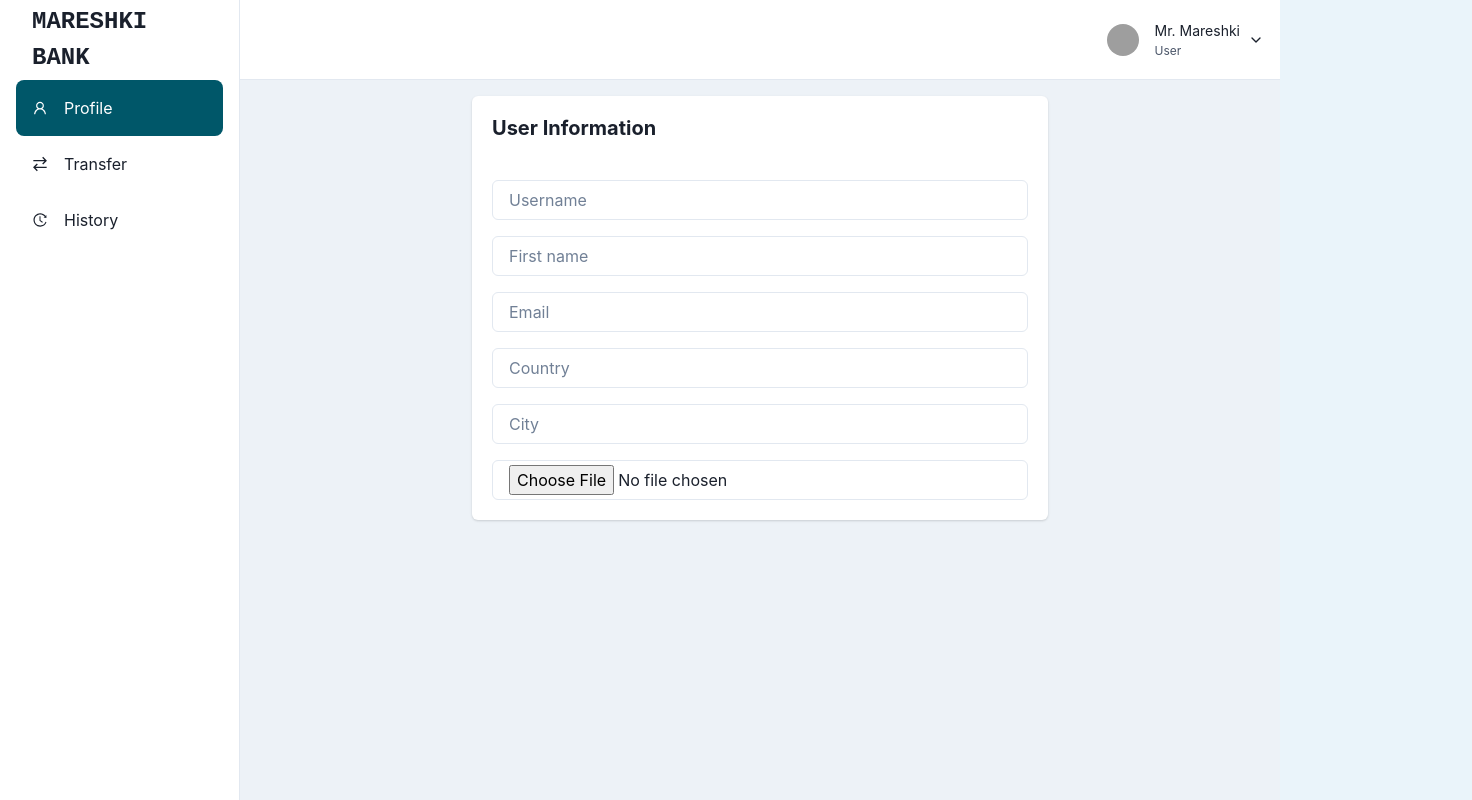
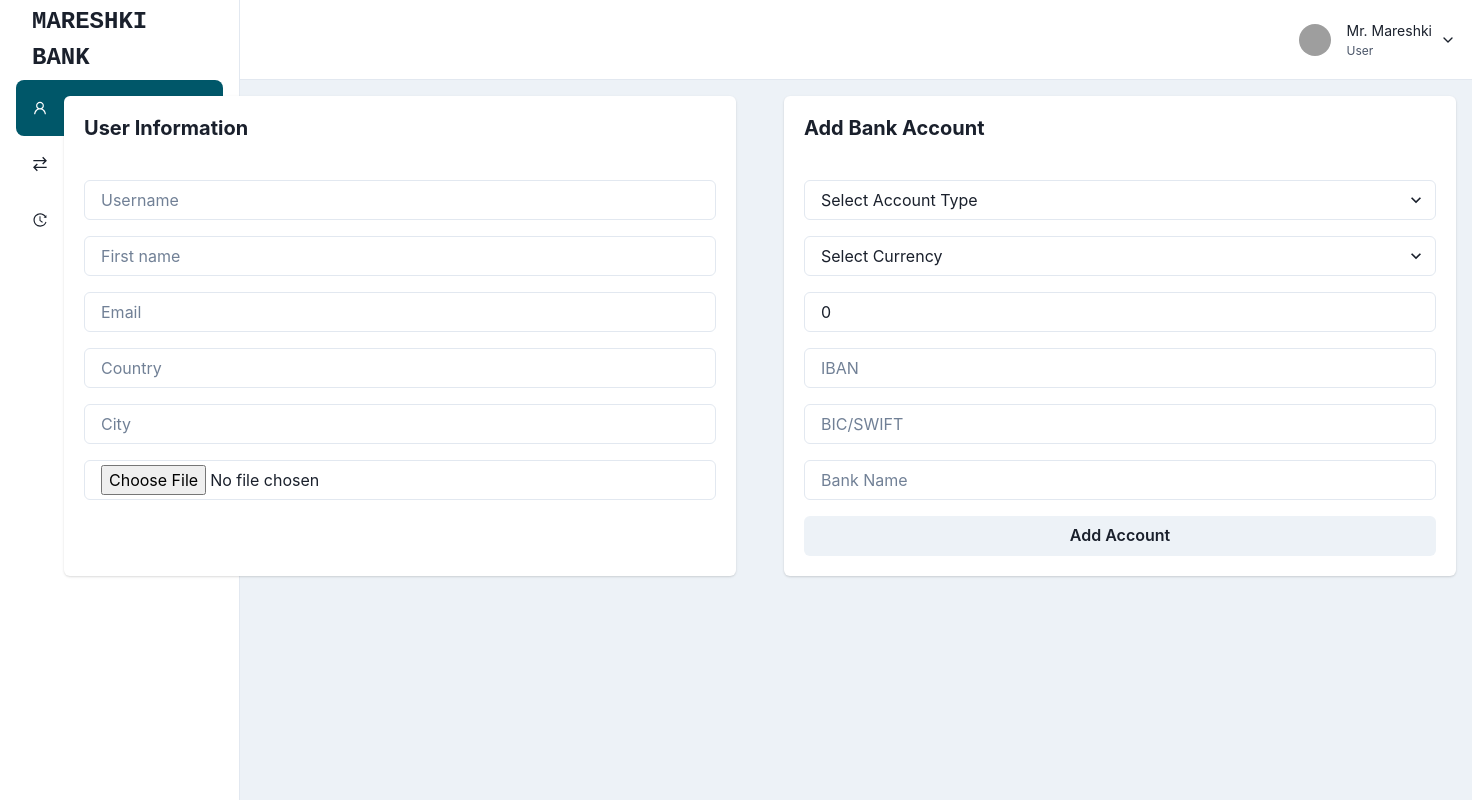
Before and after one commit to MarkVsudo/MareshkiFinance-ui, a React (Vite) app in the folder front-end-cleverpine/: page /dashboard in a window 1280 px wide. Shown: the whole page, 1472 px wide, since content can reach past the window. Built offline with nearby package versions, Linux system fonts and the light colour scheme; grey boxes are pictures that could not be loaded.

Commit message:
Transfer functionality

```diff
--- a/front-end-cleverpine/index.html
+++ b/front-end-cleverpine/index.html
@@ -2,7 +2,7 @@
 <html lang="en">
   <head>
     <meta charset="UTF-8" />
-    <link rel="icon" type="image/svg+xml" href="/credit-card.svg" />
+    <link rel="icon" type="image/svg+xml" href="/credit-card.png" />
     <meta name="viewport" content="width=device-width, initial-scale=1.0" />
     <title>MARESHKI BANK</title>
   </head>
--- a/front-end-cleverpine/src/components/DashboardPage/DashboardProfile.tsx
+++ b/front-end-cleverpine/src/components/DashboardPage/DashboardProfile.tsx
@@ -1,3 +1,4 @@
+import { ChangeEvent, useState } from "react";
 import {
   Box,
   Card,
@@ -8,28 +9,177 @@ import {
   Input,
   Stack,
   StackDivider,
+  Select,
+  Button,
 } from "@chakra-ui/react";
 
+interface BankAccount {
+  accountType: string;
+  currency: string;
+  amount: number;
+  iban: string;
+  bicSwift: string;
+  bankName: string;
+}
+
 const DashboardProfile = () => {
+  const [bankAccount, setBankAccount] = useState<BankAccount>({
+    accountType: "",
+    currency: "",
+    amount: 0,
+    iban: "",
+    bicSwift: "",
+    bankName: "",
+  });
+
+  const handleInputChange = (e: ChangeEvent<HTMLInputElement>) => {
+    const { name, value } = e.target;
+    setBankAccount({
+      ...bankAccount,
+      [name]: value,
+    });
+  };
+
+  const handleSelectChange = (e: ChangeEvent<HTMLSelectElement>) => {
+    const { name, value } = e.target;
+    setBankAccount({
+      ...bankAccount,
+      [name]: value,
+    });
+  };
+
+  const handleAddBankAccount = () => {
+    if (
+      bankAccount.accountType &&
+      bankAccount.currency &&
+      bankAccount.amount &&
+      bankAccount.iban &&
+      bankAccount.bicSwift &&
+      bankAccount.bankName
+    ) {
+      const bankAccounts = JSON.parse(
+        localStorage.getItem("bankAccounts") || "[]"
+      );
+      localStorage.setItem(
+        "bankAccounts",
+        JSON.stringify([...bankAccounts, bankAccount])
+      );
+      setBankAccount({
+        accountType: "",
+        currency: "",
+        amount: 0,
+        iban: "",
+        bicSwift: "",
+        bankName: "",
+      });
+    } else {
+      alert("Please fill in all fields.");
+    }
+  };
+
   return (
-    <Flex justifyContent='center' alignItems='center'>
-      <Card w="xl">
+    <Flex justifyContent="center" gap="3rem">
+      <Card w="2xl">
         <CardHeader>
           <Heading size="md">User Information</Heading>
         </CardHeader>
 
         <CardBody>
-          <Stack divider={<StackDivider />} spacing="4"></Stack>
-          <Box>
+          <Box w="100%">
             <Stack spacing={4}>
-              <Input placeholder="Username" />
-              <Input placeholder="First name" />
-              <Input placeholder="Email" />
-              <Input placeholder="Country" />
-              <Input placeholder="City" />
-              <Input type="file" accept="image/*" pt=".25rem" />
+              <Input
+                placeholder="Username"
+                name="username"
+                onChange={handleInputChange}
+              />
+              <Input
+                placeholder="First name"
+                name="firstName"
+                onChange={handleInputChange}
+              />
+              <Input
+                placeholder="Email"
+                name="email"
+                onChange={handleInputChange}
+              />
+              <Input
+                placeholder="Country"
+                name="country"
+                onChange={handleInputChange}
+              />
+              <Input
+                placeholder="City"
+                name="city"
+                onChange={handleInputChange}
+              />
+              <Input
+                type="file"
+                accept="image/*"
+                pt=".25rem"
+                name="image"
+                onChange={handleInputChange}
+              />
             </Stack>
           </Box>
+        </CardBody>
+      </Card>
+
+      <Card w="2xl">
+        <CardHeader>
+          <Heading size="md">Add Bank Account</Heading>
+        </CardHeader>
+        <CardBody>
+          <Stack divider={<StackDivider />} spacing="4">
+            <Box w="100%">
+              <Stack spacing={4}>
+                <Select
+                  placeholder="Select Account Type"
+                  name="accountType"
+                  onChange={handleSelectChange}
+                  value={bankAccount.accountType}
+                >
+                  <option value="payment">Payment</option>
+                  <option value="savings">Savings</option>
+                </Select>
+                <Select
+                  placeholder="Select Currency"
+                  name="currency"
+                  onChange={handleSelectChange}
+                  value={bankAccount.currency}
+                >
+                  <option value="BGN">BGN</option>
+                  <option value="EUR">EUR</option>
+                  <option value="USD">USD</option>
+                </Select>
+                <Input
+                  placeholder="Amount"
+                  type="number"
+                  name="amount"
+                  onChange={handleInputChange}
+                  value={bankAccount.amount}
+                />
+                <Input
+                  placeholder="IBAN"
+                  name="iban"
+                  onChange={handleInputChange}
+                  value={bankAccount.iban}
+                />
+                <Input
+                  placeholder="BIC/SWIFT"
+                  name="bicSwift"
+                  onChange={handleInputChange}
+                  value={bankAccount.bicSwift}
+                />
+                <Input
+                  placeholder="Bank Name"
+                  name="bankName"
+                  onChange={handleInputChange}
+                  value={bankAccount.bankName}
+                />
+                <Button onClick={handleAddBankAccount}>Add Account</Button>
+              </Stack>
+            </Box>
+          </Stack>
         </CardBody>
       </Card>
     </Flex>
--- a/front-end-cleverpine/src/components/DashboardPage/DashboardTransferComponents/TransferSender.tsx
+++ b/front-end-cleverpine/src/components/DashboardPage/DashboardTransferComponents/TransferSender.tsx
@@ -1,14 +1,125 @@
-import { Flex, Text } from '@chakra-ui/react'
-import React from 'react'
+import {
+  ChangeEvent,
+  Dispatch,
+  FC,
+  SetStateAction,
+  useEffect,
+  useState,
+} from "react";
+import { Flex, Input, Select } from "@chakra-ui/react";
 
-const TransferReceiver = () => {
+interface Account {
+  accountType: string;
+  currency: string;
+  amount: number;
+  iban: string;
+  bicSwift: string;
+  bankName: string;
+}
+
+interface SenderData {
+  senderAccountType?: string;
+  senderCurrency?: string;
+}
+
+interface TransferSenderProps {
+  senderData: SenderData;
+  setSenderData: Dispatch<SetStateAction<SenderData>>;
+}
+
+const TransferSender: FC<TransferSenderProps> = ({
+  senderData,
+  setSenderData,
+}) => {
+  const [selectedAccount, setSelectedAccount] = useState<Account | undefined>(
+    undefined
+  );
+  const [selectedAccountType, setSelectedAccountType] = useState<string>("");
+  const [selectedCurrency, setSelectedCurrency] = useState<string>("");
+
+  const handleAccountTypeChange = (e: ChangeEvent<HTMLSelectElement>) => {
+    const accountType = e.target.value;
+    setSelectedAccountType(accountType);
+    setSenderData((prevData) => ({
+      ...prevData,
+      senderAccountType: accountType,
+    }));
+  };
+
+  const handleCurrencyChange = (e: ChangeEvent<HTMLSelectElement>) => {
+    const currency = e.target.value;
+    setSelectedCurrency(currency);
+    setSenderData((prevData) => ({
+      ...prevData,
+      senderCurrency: currency,
+    }));
+  };
+
+  useEffect(() => {
+    const accounts = JSON.parse(
+      localStorage.getItem("bankAccounts") || "[]"
+    ) as Account[];
+    const account = accounts.find(
+      (acc) =>
+        acc.accountType === selectedAccountType &&
+        acc.currency === selectedCurrency
+    );
+    setSelectedAccount(account);
+  }, [selectedAccountType, selectedCurrency]);
+
   return (
     <>
-    <Flex flexDirection='column'>
-      <Text>Select an account from which you will make the transaction:</Text>
-    </Flex>
+      <Flex flexDirection="column">
+        <form>
+          <Flex flexDirection="column" gap="1rem" w="lg">
+            <Select
+              placeholder="Account type"
+              onChange={handleAccountTypeChange}
+              value={senderData.senderAccountType || ""}
+            >
+              <option value="payment">Payment</option>
+              <option value="savings">Savings</option>
+            </Select>
+            {selectedAccountType && (
+              <Select
+                placeholder="Currency"
+                onChange={handleCurrencyChange}
+                value={senderData.senderCurrency || ""}
+              >
+                <option value="BGN">BGN</option>
+                <option value="EUR">EUR</option>
+                <option value="USD">USD</option>
+              </Select>
+            )}
+            {selectedAccount && (
+              <>
+                <Input
+                  placeholder="Amount"
+                  value={selectedAccount.amount}
+                  readOnly
+                />
+                <Input
+                  placeholder="IBAN"
+                  value={selectedAccount.iban}
+                  readOnly
+                />
+                <Input
+                  placeholder="BIC/SWIFT"
+                  value={selectedAccount.bicSwift}
+                  readOnly
+                />
+                <Input
+                  placeholder="Bank name"
+                  value={selectedAccount.bankName}
+                  readOnly
+                />
+              </>
+            )}
+          </Flex>
+        </form>
+      </Flex>
     </>
-  )
-}
+  );
+};
 
-export default TransferReceiver
+export default TransferSender;
```
Also changed, not shown: front-end-cleverpine/src/components/DashboardPage/DashboardTransfer.tsx (+52 -24 lines), front-end-cleverpine/src/components/DashboardPage/DashboardTransferComponents/TransferReceiver.tsx (+73 -9 lines), front-end-cleverpine/public/credit-card.png (added), front-end-cleverpine/public/credit-card.svg (deleted).
